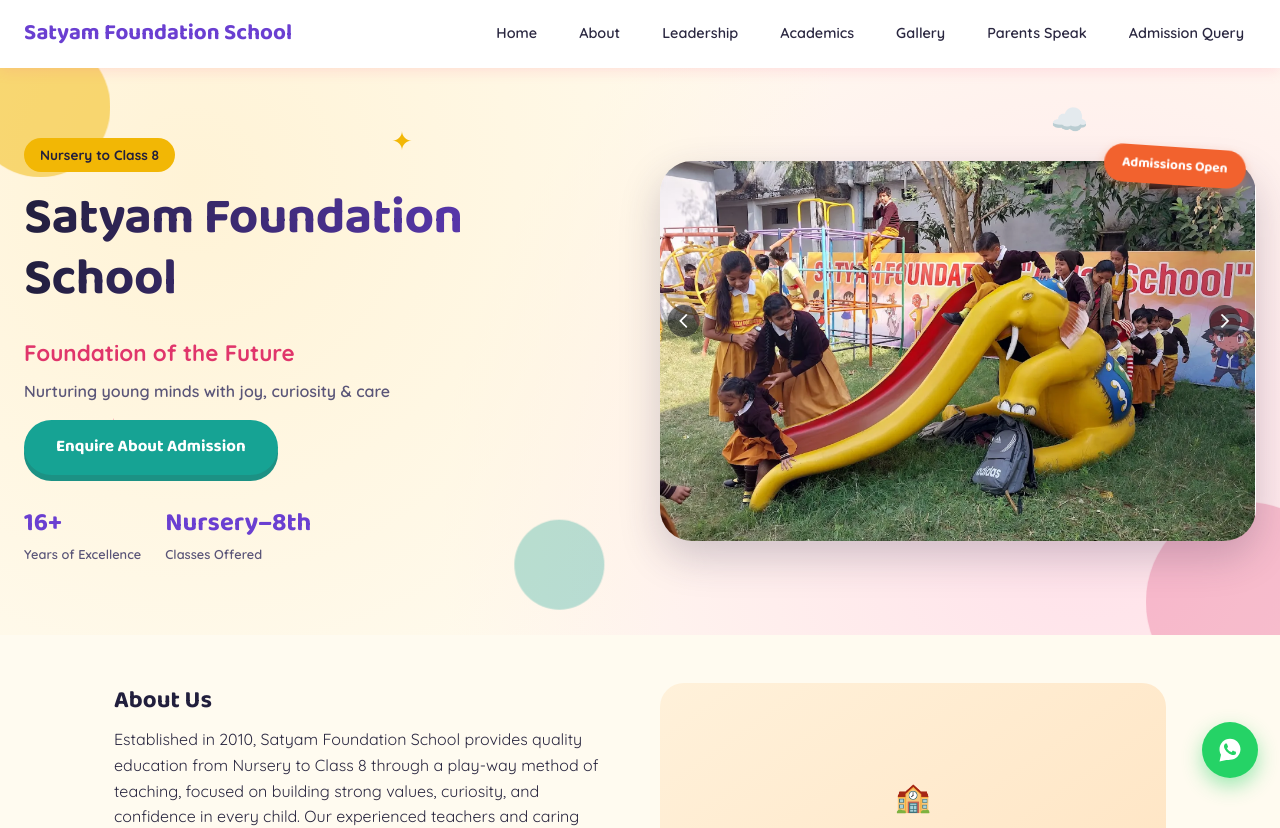
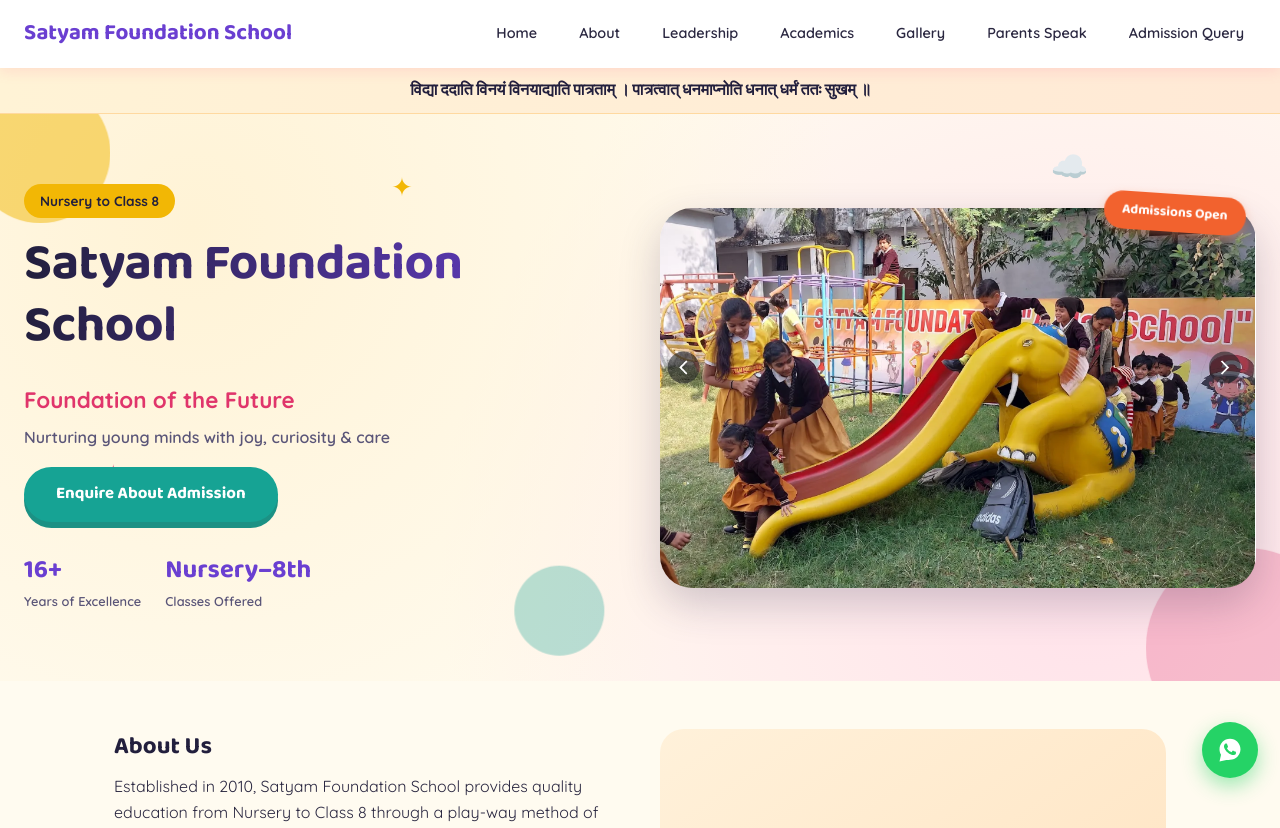
Before and after one commit to saniya-gupta-gammaedge/Satyam-foundation-school, a React (Vite) app: page / in a window 1280 px wide. Shown: the top 828 px of the page. Built offline with nearby package versions, Linux system fonts and the light colour scheme.

Commit message:
Added shlok

```diff
--- a/src/App.css
+++ b/src/App.css
@@ -18,6 +18,27 @@
 #testimonials,
 #admission {
   scroll-margin-top: 76px;
+}
+
+.shlok-banner {
+  background: linear-gradient(90deg, #fff3d6, #ffe9d6);
+  text-align: center;
+  padding: 10px 16px;
+  border-bottom: 1px solid #ffd9a0;
+}
+
+.shlok-banner p {
+  margin: 0;
+  font-family: 'Baloo 2', system-ui, sans-serif;
+  font-size: 1rem;
+  font-weight: 600;
+  color: var(--dark);
+}
+
+@media (max-width: 700px) {
+  .shlok-banner p {
+    font-size: 0.8rem;
+  }
 }
 
 /* Navbar */
--- a/src/App.jsx
+++ b/src/App.jsx
@@ -1,4 +1,5 @@
 import Navbar from './components/Navbar'
+import ShlokBanner from './components/ShlokBanner'
 import Hero from './components/Hero'
 import About from './components/About'
 import PrincipalsNote from './components/PrincipalsNote'
@@ -14,6 +15,7 @@
   return (
     <>
       <Navbar />
+      <ShlokBanner />
       <Hero />
       <About />
       <PrincipalsNote />
--- /dev/null
+++ b/src/components/ShlokBanner.jsx
@@ -0,0 +1,7 @@
+export default function ShlokBanner() {
+  return (
+    <div className="shlok-banner">
+      <p>विद्या ददाति विनयं विनयाद्याति पात्रताम् । पात्रत्वात् धनमाप्नोति धनात् धर्मं ततः सुखम् ॥</p>
+    </div>
+  )
+}
```
